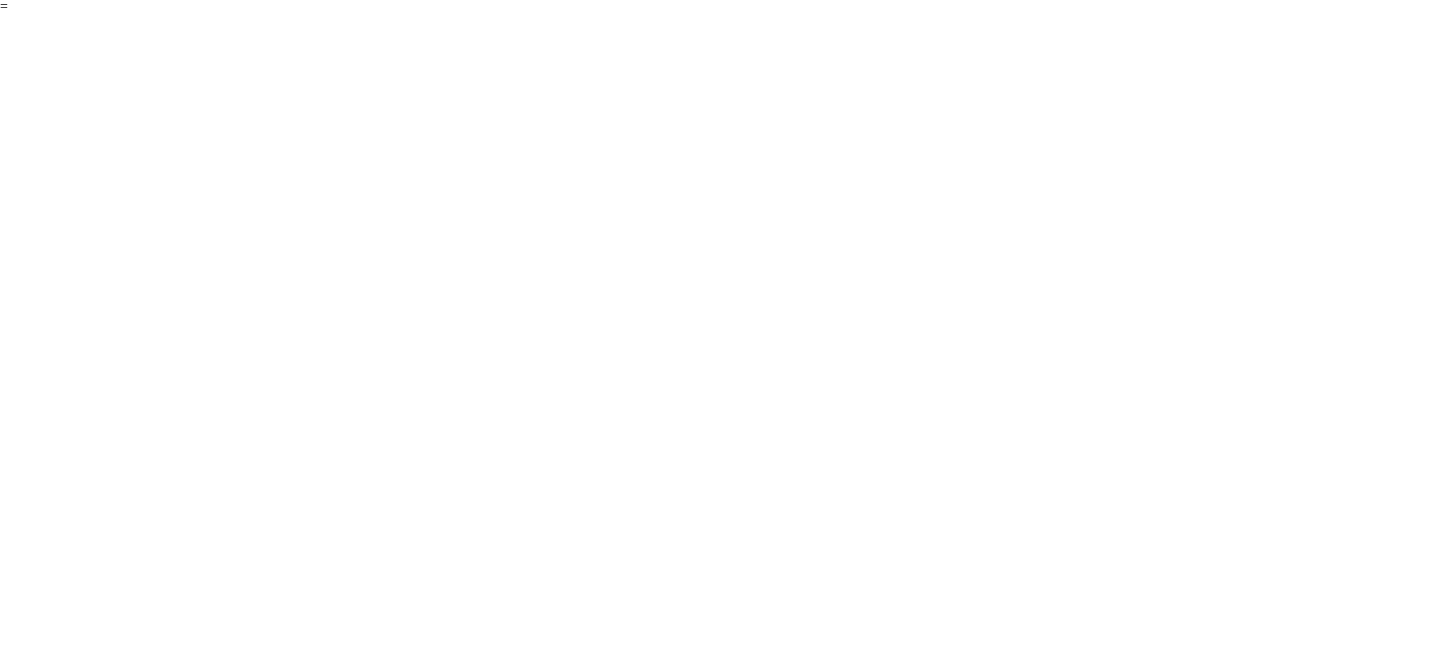
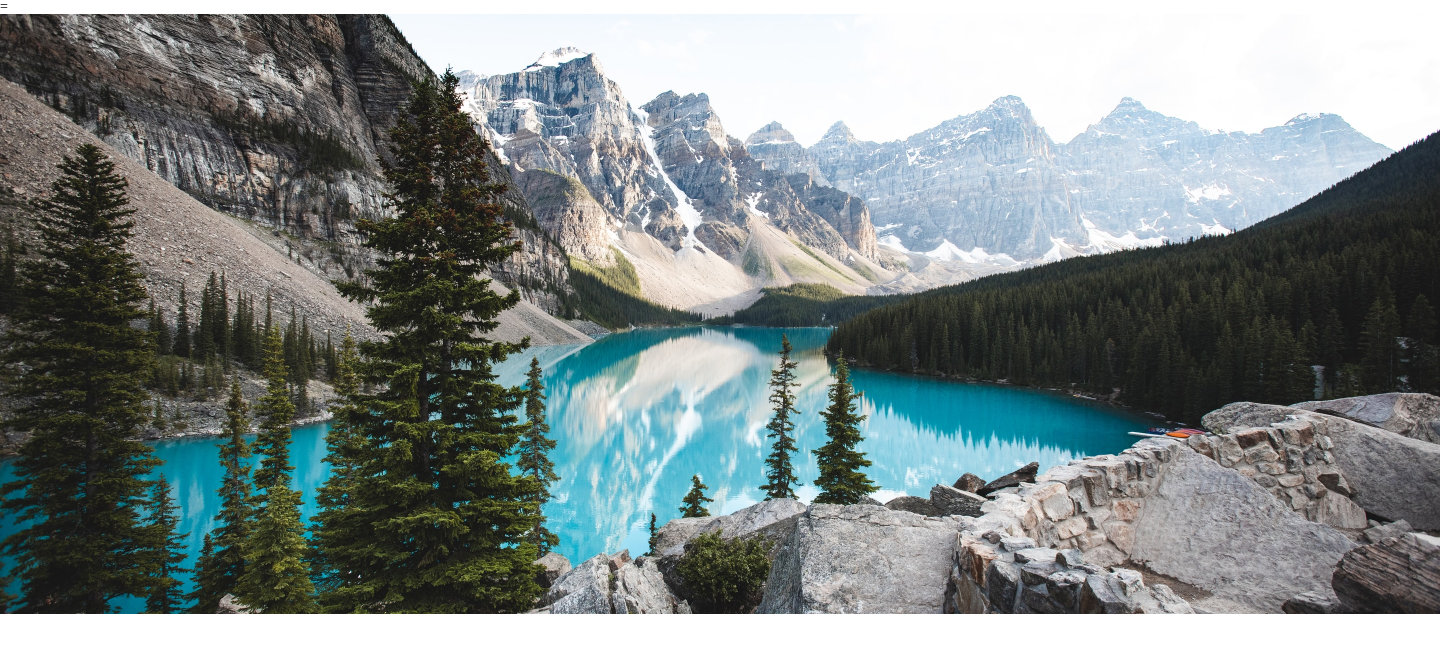
Before and after one commit to korvet88/Maket-ExpadiaAppRedesign, a plain HTML site: page index.html in a window 1280 px wide. Shown: the top 652 px of the page, 1440 px wide, since content can reach past the window. Drawn offline with Linux system fonts and the light colour scheme.

Commit message:
top image

```diff
--- a/css/style.css
+++ b/css/style.css
@@ -21,7 +21,8 @@ body{
 }
 
 .nav_image {
-    width: 100%;
+    width: 1440px;
+    height: 600px;
     background: url('/img/Rectangle 64.jpg');
 
 }
```
Also changed, not shown: index.html (+1 -1 lines).
